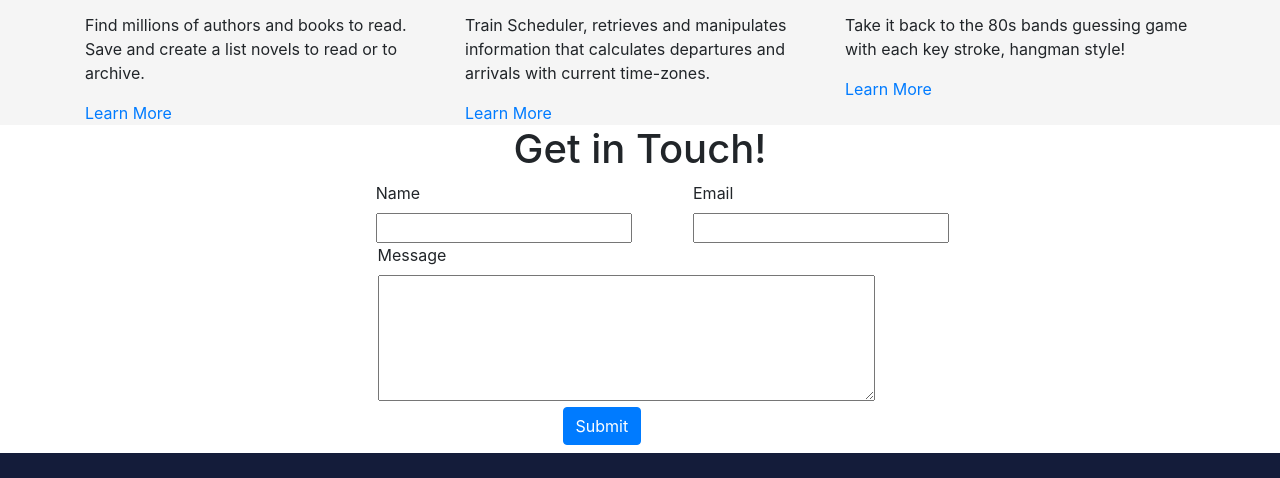
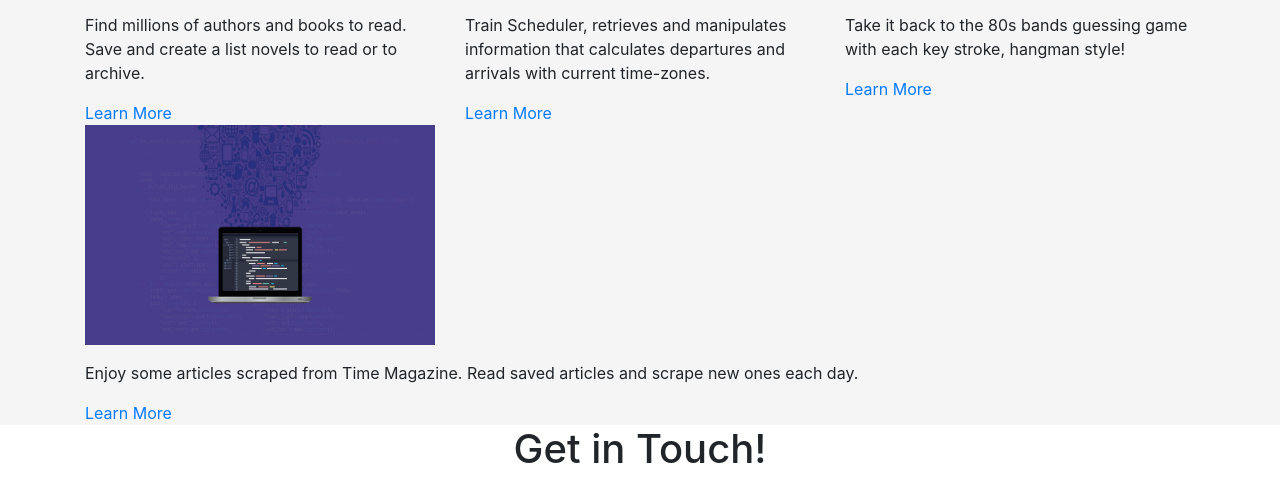
Before and after one commit to skip1113/Skips-Portfolio, a website: page index.html in a window 1280 px wide. Shown: the part 2424-2902 px from the top of the page. Drawn offline with nearby package versions, Linux system fonts and the light colour scheme.

Commit message:
Added Mongo scraper to work section

```diff
--- a/index.html
+++ b/index.html
@@ -222,6 +222,19 @@
                         </figcaption>
                     </div>
                 </div>
+                <div class="row" id="second-list">
+                    <div class="col-md">
+                        <figure class="image is-3by2">
+                            <img class="scrape-mongo" src="img/web-scraping.jpg" width="350" height="220">
+                        </figure>
+                        <figcaption>
+                            <p class="app-title">
+                                Enjoy some articles scraped from Time Magazine. Read saved articles and scrape new ones each day.
+                            </p>
+                            <a href="https://github.com/skip1113/Scraping-Mongo" target="_blank">Learn More</a>
+                        </figcaption>
+                    </div>
+                </div>
             </div>
         </div>
 
```
Also changed, not shown: img/web-scraping.jpg (added).
